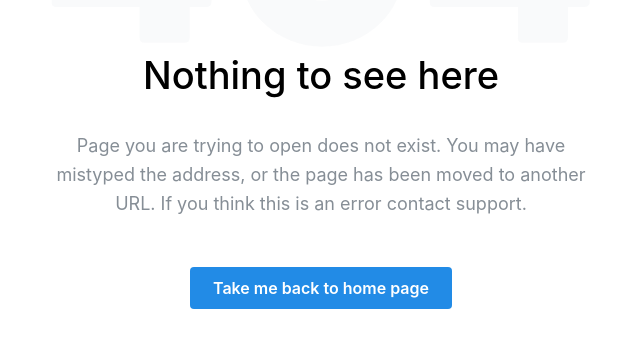
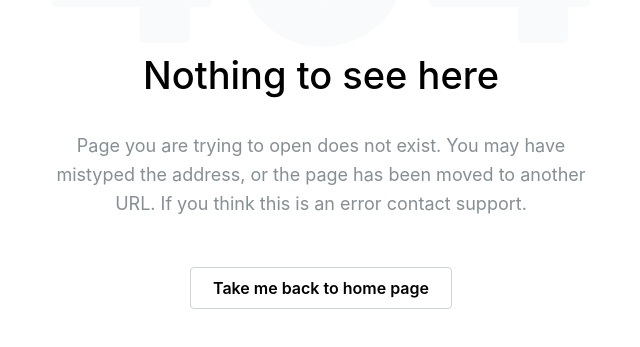
Before and after one commit to techberry-tech/webstarter-react, a React (Vite) app: page /app/dashboard in a window 1280 px wide. Shown: the part 185-532 px from the top of the page, without its empty margins (319-959 px from the left). Built offline with nearby package versions, Linux system fonts and the light colour scheme.

Commit message:
fix menu height & scroll

```diff
--- a/src/components/404/404.tsx
+++ b/src/components/404/404.tsx
@@ -20,7 +20,7 @@ export default function NotFound() {
             this is an error contact support.
           </Text>
           <Group justify="center" mt={12}>
-            <Button size="md" onClick={() => navigate({ to: "/landing" })}>
+            <Button variant="default" size="md" onClick={() => navigate({ to: "/landing" })}>
               Take me back to home page
             </Button>
           </Group>
--- a/src/components/layout/main-layout.tsx
+++ b/src/components/layout/main-layout.tsx
@@ -78,7 +78,7 @@ export default function MainLayout() {
           </Menu>
         </div>
         <Divider />
-        <div className="flex flex-col p-4 gap-2 grow">
+        <div className="flex flex-col p-4 gap-2 h-[calc(100vh-165px)] overflow-y-auto">
           <Text size="xs" fw={500} c="dimmed">
             Menu
           </Text>
```
